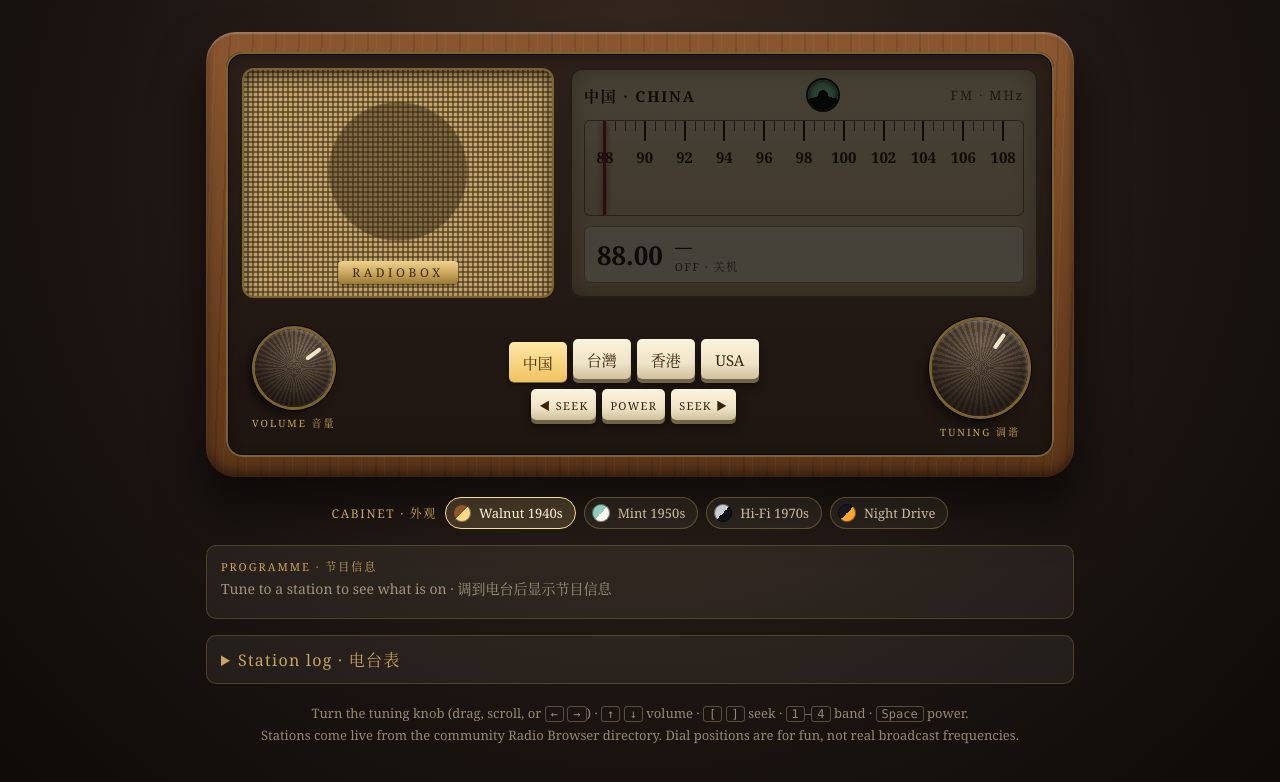
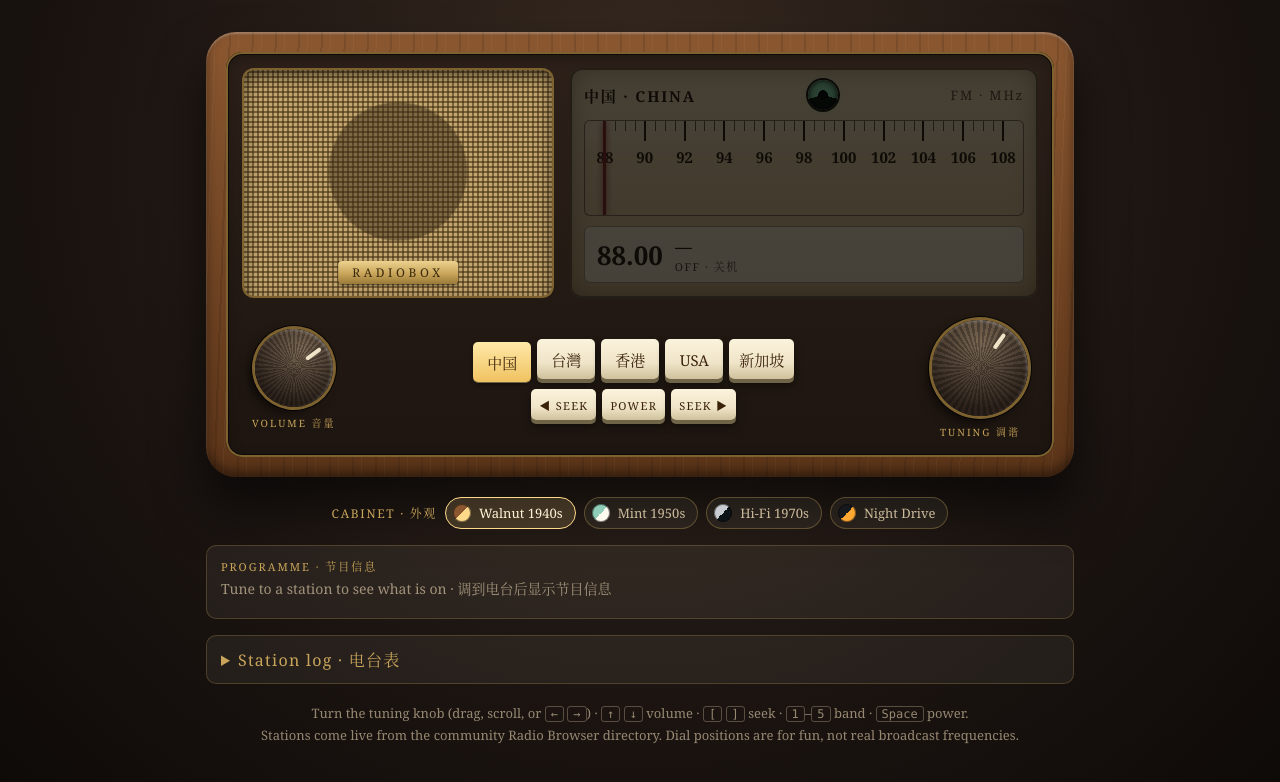
Before and after one commit to xiw34/radiobox, a plain HTML site: page index.html in a window 1280 px wide. Drawn offline with nearby package versions, Linux system fonts and the light colour scheme; no server answers.

Commit message:
Add files via upload

```diff
--- a/index.html
+++ b/index.html
@@ -63,6 +63,7 @@
             <button class="key" data-band="TW">台灣</button>
             <button class="key" data-band="HK">香港</button>
             <button class="key" data-band="US">USA</button>
+            <button class="key" data-band="SG">新加坡</button>
           </div>
           <div class="keys small">
             <button class="key" id="seekDown" aria-label="Seek previous station">◀ SEEK</button>
@@ -104,7 +105,7 @@
 
   <p class="hint">
     Turn the tuning knob (drag, scroll, or <kbd>←</kbd> <kbd>→</kbd>) · <kbd>↑</kbd> <kbd>↓</kbd> volume ·
-    <kbd>[</kbd> <kbd>]</kbd> seek · <kbd>1</kbd>–<kbd>4</kbd> band · <kbd>Space</kbd> power.<br>
+    <kbd>[</kbd> <kbd>]</kbd> seek · <kbd>1</kbd>–<kbd>5</kbd> band · <kbd>Space</kbd> power.<br>
     Stations come live from the community Radio Browser directory. Dial positions are for fun, not real broadcast frequencies.
   </p>
 </main>
--- a/radio.js
+++ b/radio.js
@@ -16,6 +16,7 @@ const BANDS = {
   TW: { label: '台灣 · TAIWAN' },
   HK: { label: '香港 · HONG KONG' },
   US: { label: '美国 · USA' },
+  SG: { label: '新加坡 · SINGAPORE' },
 };
 const SKINS = ['walnut', 'mint', 'hifi', 'night'];
 const ICY_REFRESH_MS = 30000; // how often to re-read the live programme title
@@ -665,6 +666,7 @@ document.addEventListener('keydown', (e) => {
     case '2': setBand('TW'); break;
     case '3': setBand('HK'); break;
     case '4': setBand('US'); break;
+    case '5': setBand('SG'); break;
     case ' ':
       if (onButton) return;            // let Space activate the focused button
       setPower(!power);
```
